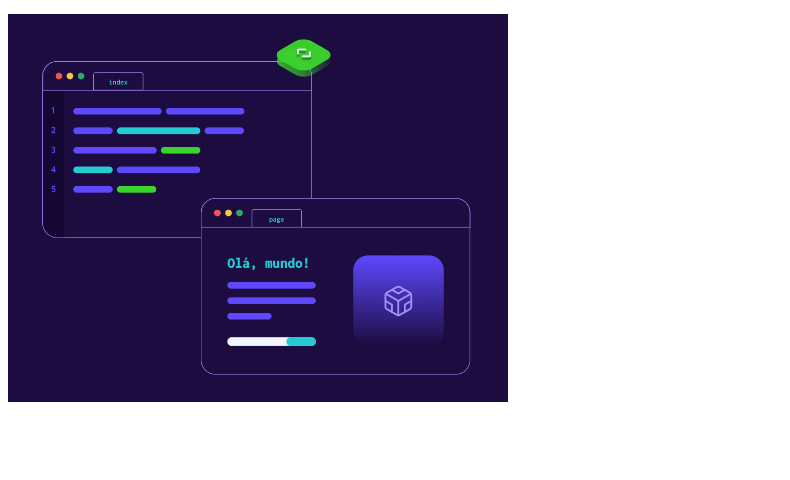
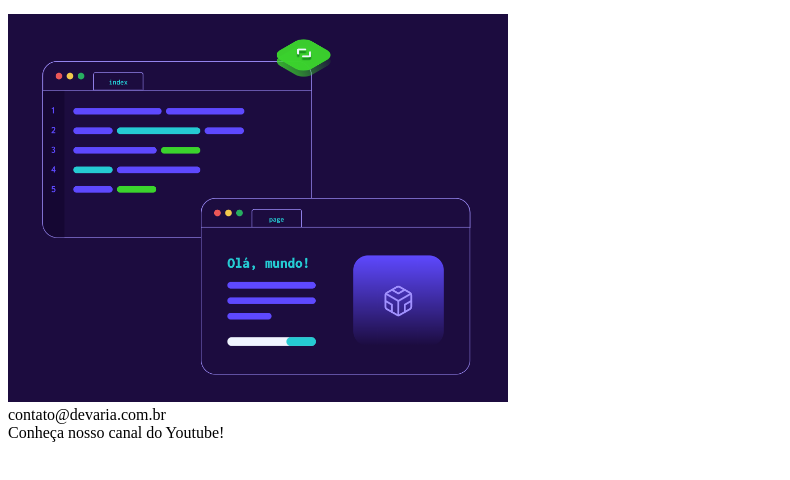
Before and after one commit to nicolasmzanatta/devaria-aulaHTML-2021, a plain HTML site: page index.html in a window 1280 px wide. Shown: the part 136-616 px from the top of the page, without its empty margins (0-790 px from the left). Drawn offline with Linux system fonts and the light colour scheme.

```diff
--- a/index.html
+++ b/index.html
@@ -11,7 +11,7 @@
                 <ul>
                     <li><a href="index.html">Home</a></li>
                     <li><a href="Professores.html">Professores</a></li>
-                    <li><a href="FaleConosco">Fale Conosco</a></li>
+                    <li><a href="FaleConosco.html">Fale Conosco</a></li>
                 </ul>
             </nav>
         </header>
@@ -20,5 +20,11 @@
                 <img src="fotos/fotohome.png" width="500" alt="Devaria Olá Mundo" />
             </section>
         </main>
+        <footer>
+            <section>
+                <span>contato@devaria.com.br</span> <br />
+                <span>Conheça nosso canal do Youtube!</span>
+            </section>
+        </footer>
     </body>
 </html>
```
